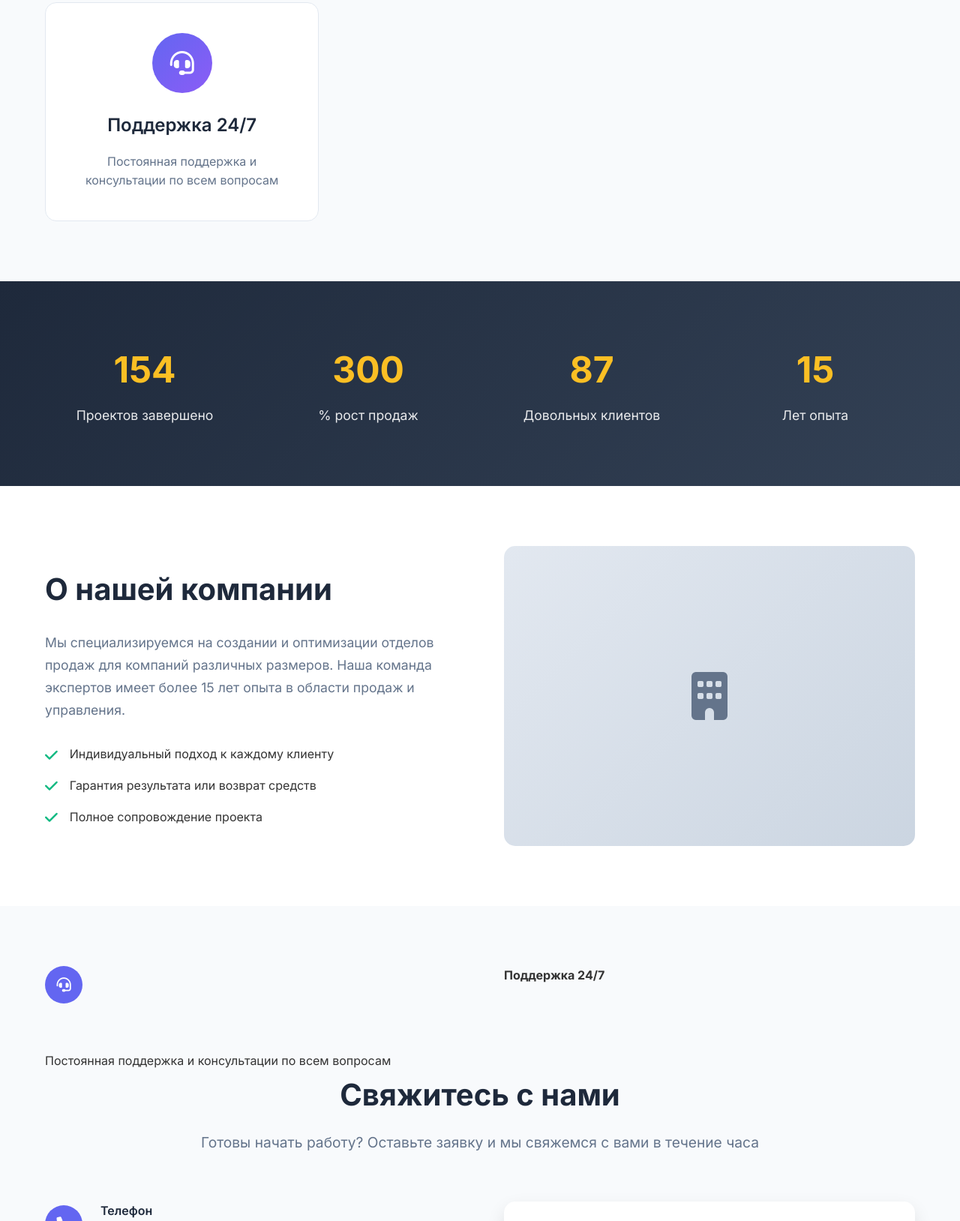
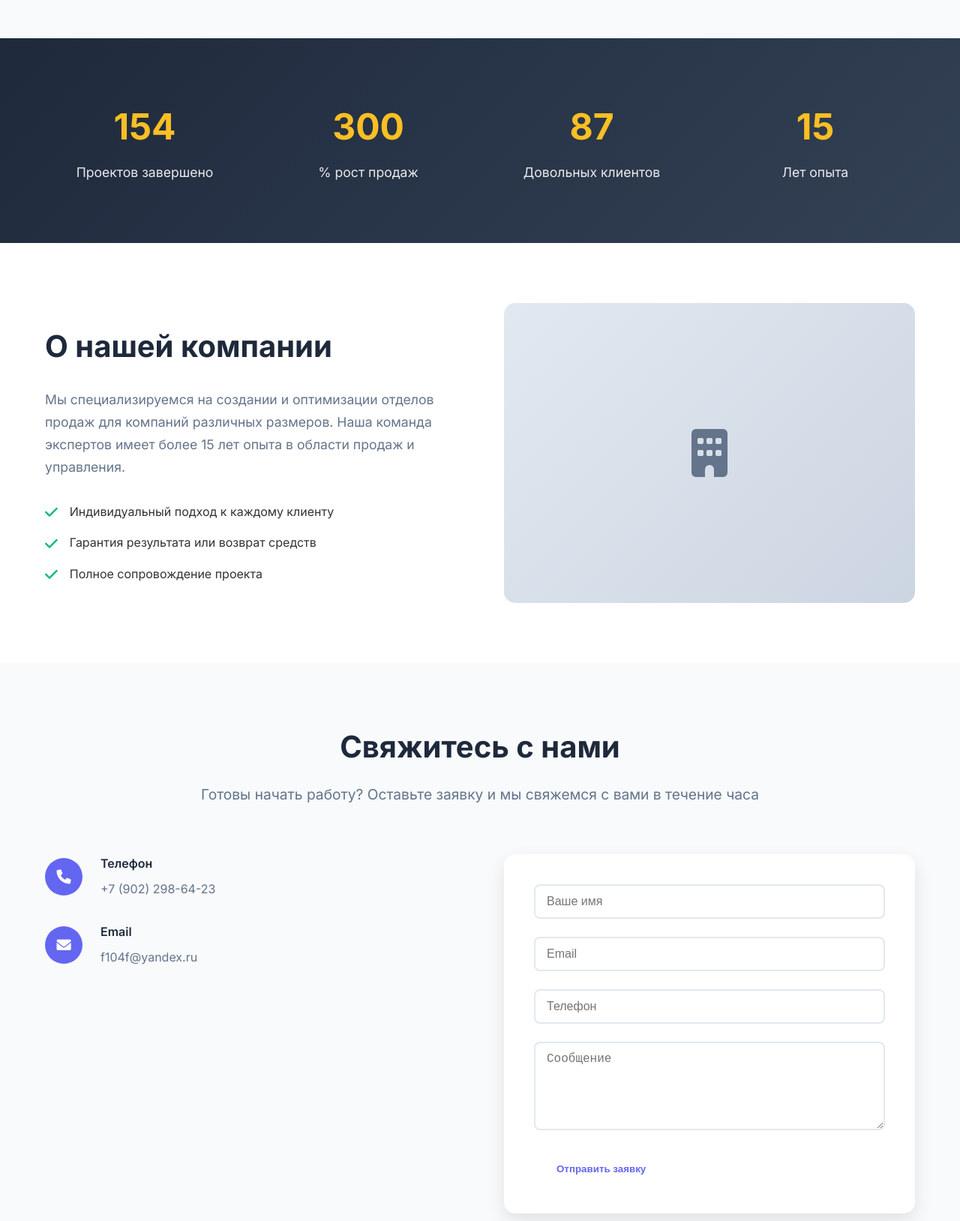
Before and after one commit to Tapzah19/---, a plain HTML site: page index.html in a window 1280 px wide. Shown: the part 1724-3352 px from the top of the page at 75% size. Drawn offline with Linux system fonts and the light colour scheme.

Commit message:
Update index.html

```diff
--- a/index.html
+++ b/index.html
@@ -103,13 +103,6 @@
                     <h3>Запуск отдела</h3>
                     <p>Полный запуск отдела продаж с нуля за 30 дней</p>
                 </div>
-                <div class="service-card">
-                    <div class="service-icon">
-                        <i class="fas fa-headset"></i>
-                    </div>
-                    <h3>Поддержка 24/7</h3>
-                    <p>Постоянная поддержка и консультации по всем вопросам</p>
-                </div>
             </div>
         </div>
     </section>
@@ -172,13 +165,6 @@
     <!-- Contact Section -->
     <section id="contact" class="contact">
         <div class="container">
-			<div class="contact-content">
-                     <div class="contact-item">
-                        <i class="fas fa-headset"></i>
-                     </div>
-                    <h4>Поддержка 24/7</h4>
-                    <p>Постоянная поддержка и консультации по всем вопросам</p>
-                </div>
             <div class="section-header">
                 <h2>Свяжитесь с нами</h2>
                 <p>Готовы начать работу? Оставьте заявку и мы свяжемся с вами в течение часа</p>
```
